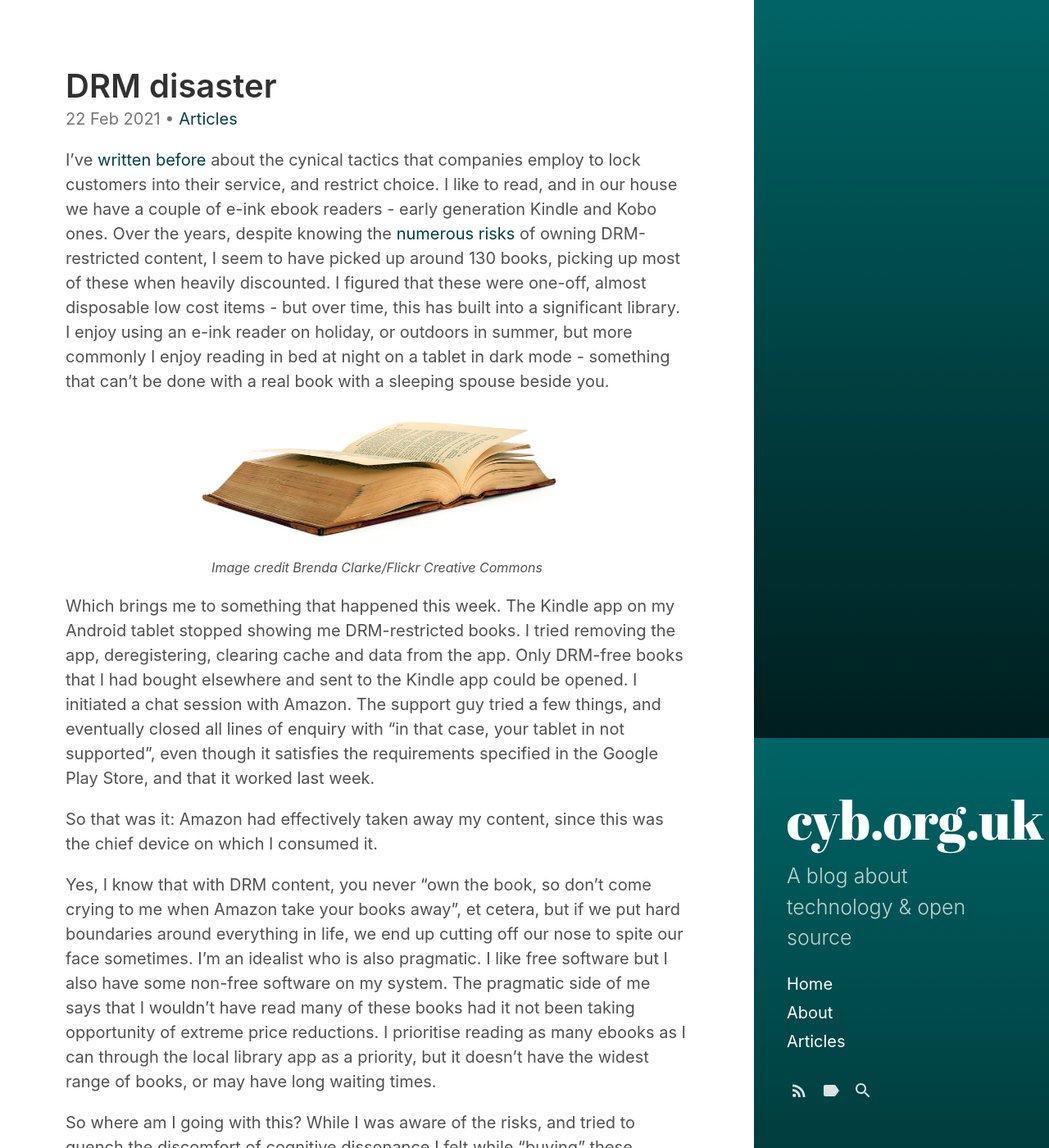
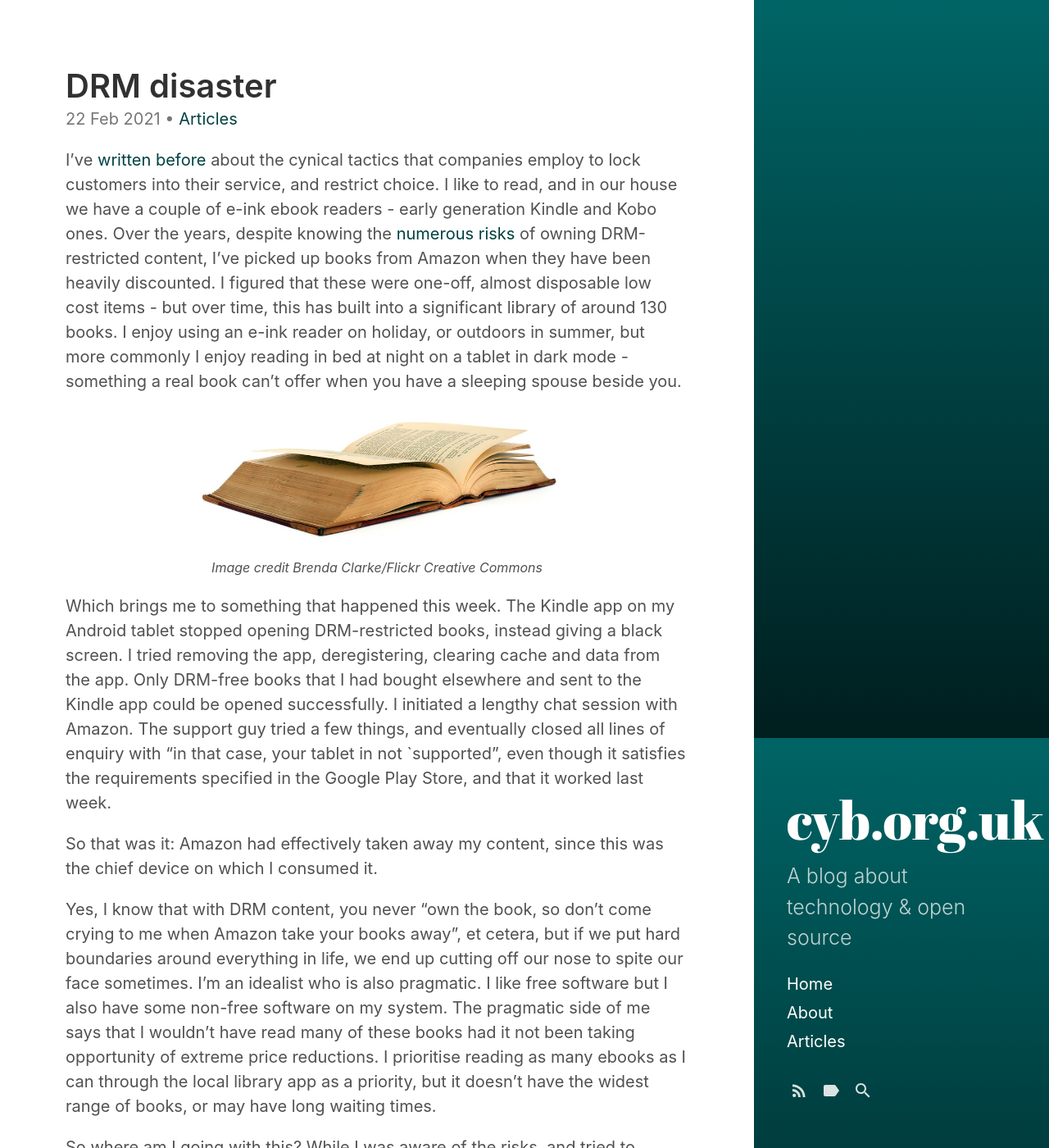
Before and after one commit to cyborguk/cyborguk.github.io, a Jekyll site: the page built from _posts/2021-02-22-drm-disaster.md, in a window 1280 px wide and 1400 px high. Shown: the whole window at 82% size. Built offline with Jekyll 4.4.1, drawn with Linux system fonts in a browser that asks for light colours.

Commit message:
minor typos

```diff
--- a/_posts/2021-02-22-drm-disaster.md
+++ b/_posts/2021-02-22-drm-disaster.md
@@ -14,13 +14,13 @@ choice. I like to read, and in our house we have a couple of e-ink ebook
 readers - early generation Kindle and Kobo ones.
 Over the years, despite knowing the [numerous](https://www.bbc.co.uk/news/technology-47810367)
 [risks](https://www.theguardian.com/technology/2009/jul/17/amazon-kindle-1984)
-of owning DRM-restricted content, I seem to have picked up around 130 books,
-picking up most of these when heavily discounted. I figured that these were
-one-off, almost disposable low cost items - but over time, this has built into
-a significant library. I enjoy using an e-ink reader on holiday, or outdoors in
-summer, but more commonly I enjoy reading in bed at night on a tablet in dark
-mode - something that can't be done with a real book with a sleeping spouse
-beside you.
+of owning DRM-restricted content, I've picked up books from Amazon when they
+have been heavily discounted. I figured that these were one-off, almost
+disposable low cost items - but over time, this has built into a significant
+library of around 130 books. I enjoy using an e-ink reader on holiday, or
+outdoors in summer, but more commonly I enjoy reading in bed at night on a
+tablet in dark mode - something a real book can't offer when you have a
+sleeping spouse beside you.
 
 ![Book](/assets/images/book.jpg){: .centre-image width="450px"}
 
@@ -28,13 +28,14 @@ beside you.
 *Image credit Brenda Clarke/Flickr Creative Commons*
 
 Which brings me to something that happened this week. The Kindle app on my
-Android tablet stopped showing me DRM-restricted books. I tried removing the
-app, deregistering, clearing cache and data from the app. Only DRM-free
-books that I had bought elsewhere and sent to the Kindle app could be opened. I
-initiated a chat session with Amazon. The support guy tried a few things, and
-eventually closed all lines of enquiry with "in that case, your tablet in not
-supported", even though it satisfies the requirements specified in the Google
-Play Store, and that it worked last week.
+Android tablet stopped opening DRM-restricted books, instead giving a black
+screen. I tried removing the app, deregistering, clearing cache and data from
+the app. Only DRM-free books that I had bought elsewhere and sent to the Kindle
+app could be opened successfully. I initiated a lengthy chat session with
+Amazon. The support guy tried a few things, and eventually closed all lines of
+enquiry with "in that case, your tablet in not `supported", even though it
+satisfies the requirements specified in the Google Play Store, and that it
+worked last week.
 
 So that was it: Amazon had effectively taken away my content, since this was
 the chief device on which I consumed it.
```
